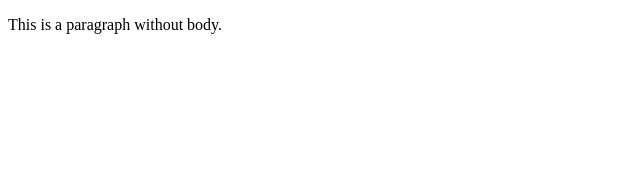
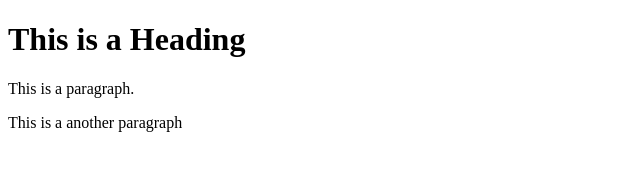
Before and after one commit to Gatete-Bruno/Bat-Git, a plain HTML site: page index.html in a window 1280 px wide. Shown: the whole page, without its empty margins (0-640 px from the left). Drawn offline with Linux system fonts and the light colour scheme.

Commit message:
Resolved Conflict

```diff
--- a/index.html
+++ b/index.html
@@ -4,6 +4,8 @@
 <title>Page Title</title>
 </head>
 <body>
-    <p>This is a paragraph without body.</p>
+    <h1>This is a Heading</h1>
+    <p> This is a paragraph.</p>
+    <p>This is a another paragraph</p>
 </body>
 </html>
```
